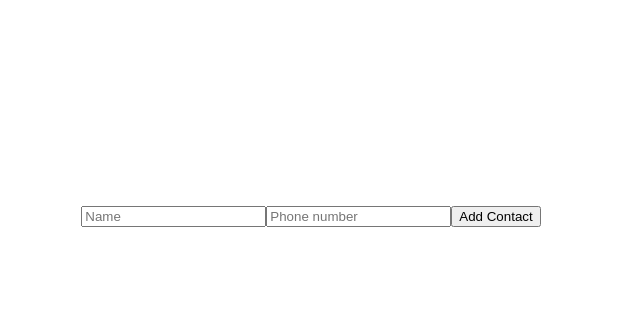
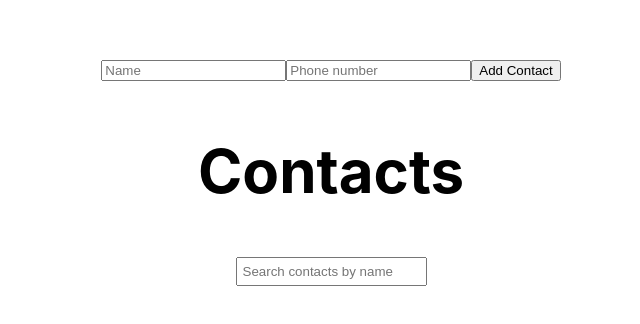
Before and after one commit to telezhka/goit-react-hw-02-phonebook, a React (Create React App) app: page / in a window 1280 px wide. Shown: the part 194-518 px from the top of the page, without its empty margins (309-949 px from the left). Built offline with nearby package versions, Linux system fonts and the light colour scheme.

Commit message:
step-three

```diff
--- a/src/components/App.jsx
+++ b/src/components/App.jsx
@@ -1,20 +1,30 @@
 import React, { useState } from 'react';
 import { ContactList } from './ContactsList';
 import { Form } from './Form';
+import { FilterInput } from './FilterInput';
 export const App = () => {
   const [contacts, setContacts] = useState([]);
   const [name, setName] = useState('');
   const [number, setNumber] = useState('');
+  const [filter, setFilter] = useState('');
 
   const addContact = newContact => {
     setContacts([...contacts, newContact]);
   };
 
+  const handleFilterChange = e => {
+    setFilter(e.target.value);
+  };
+
+  const filteredContacts = contacts.filter(contact =>
+    contact.name.toLowerCase().includes(filter.toLowerCase())
+  );
   return (
     <div
       style={{
         height: '100vh',
         display: 'flex',
+        flexDirection: 'column',
         justifyContent: 'center',
         alignItems: 'center',
         fontSize: 40,
@@ -28,7 +38,9 @@ export const App = () => {
         setNumber={setNumber}
         onAddContact={addContact}
       />
-      <ContactList contacts={contacts} />
+      <h2>Contacts</h2>
+      <FilterInput value={filter} onChange={handleFilterChange} />
+      <ContactList contacts={filteredContacts} />
     </div>
   );
 };
--- /dev/null
+++ b/src/components/FilterInput.jsx
@@ -0,0 +1,11 @@
+export const FilterInput = ({ value, onChange }) => {
+  return (
+    <input
+      type="text"
+      value={value}
+      onChange={onChange}
+      placeholder="Search contacts by name"
+      style={{ marginBottom: '10px', padding: '5px' }}
+    />
+  );
+};
```
